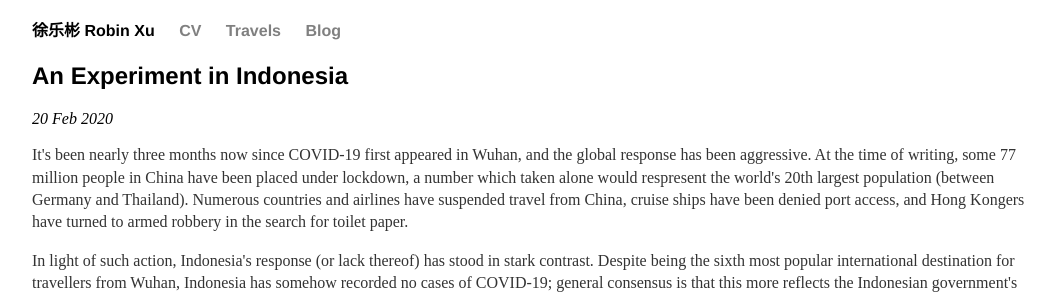
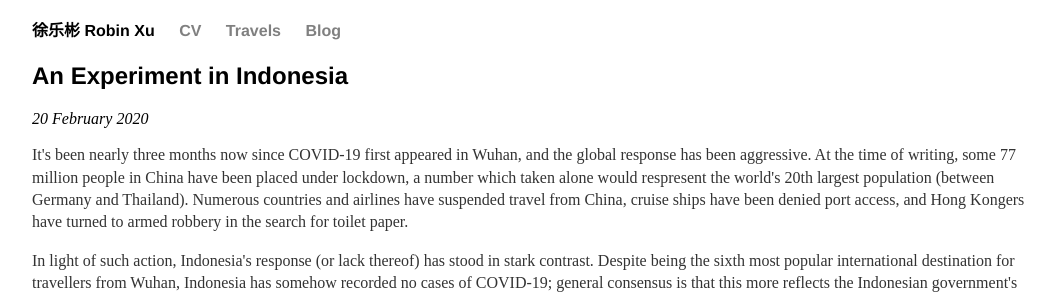
Before and after one commit to robinzxu/robinzxu.github.io, a Jekyll site: the page built from _posts/2020-02-20-an-experiment-in-indonesia.md, in a window 1280 px wide. Shown: the top 297 px of the page, without its empty margins (108-1171 px from the left). Built offline with Jekyll 4.4.1, drawn with Linux system fonts in a browser that asks for light colours.

Commit message:
Update post.html

```diff
--- a/_layouts/post.html
+++ b/_layouts/post.html
@@ -2,7 +2,7 @@
 layout: default
 ---
 <h2>{{ page.title }}</h2>
-<i class="meta">{{ page.date | date_to_string }}</i>
+<i class="meta">{{ page.date | date_to_long_string }}</i>
 
 <div class="post">
   {{ content }}
```
